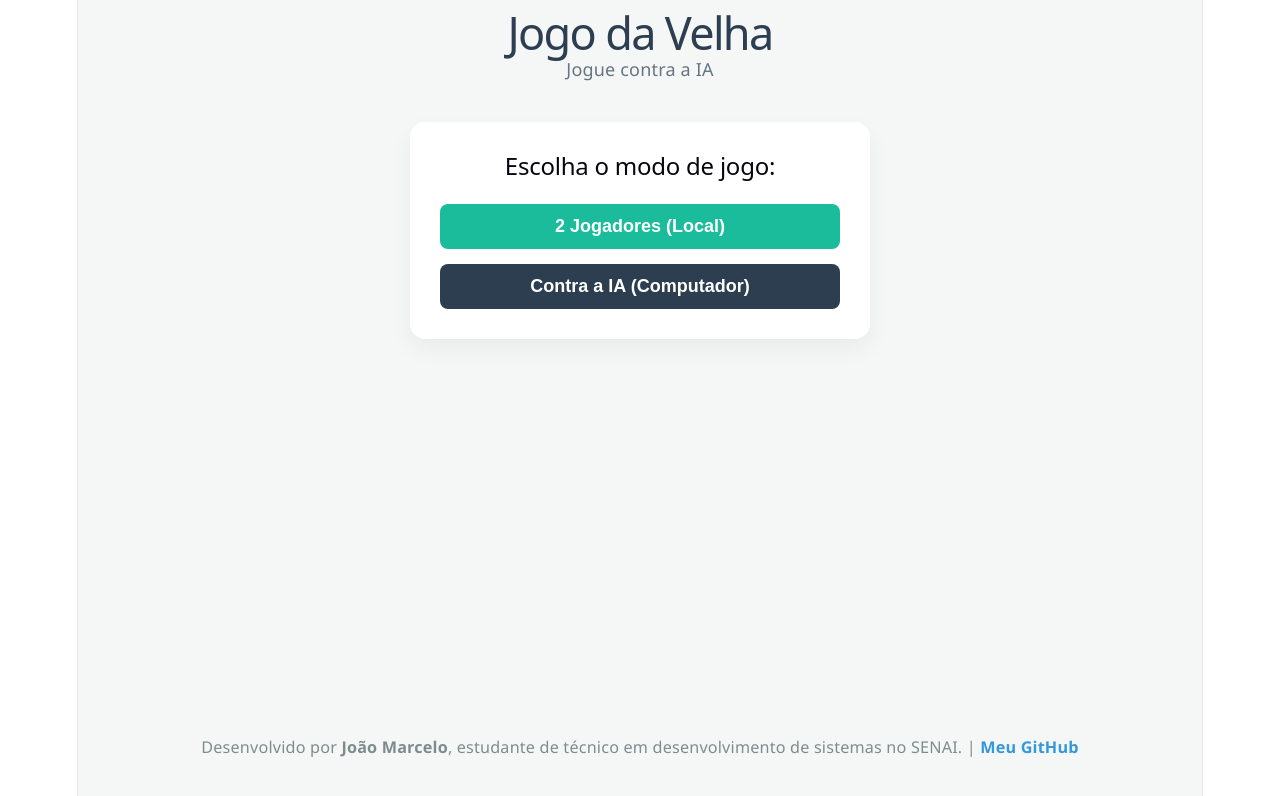
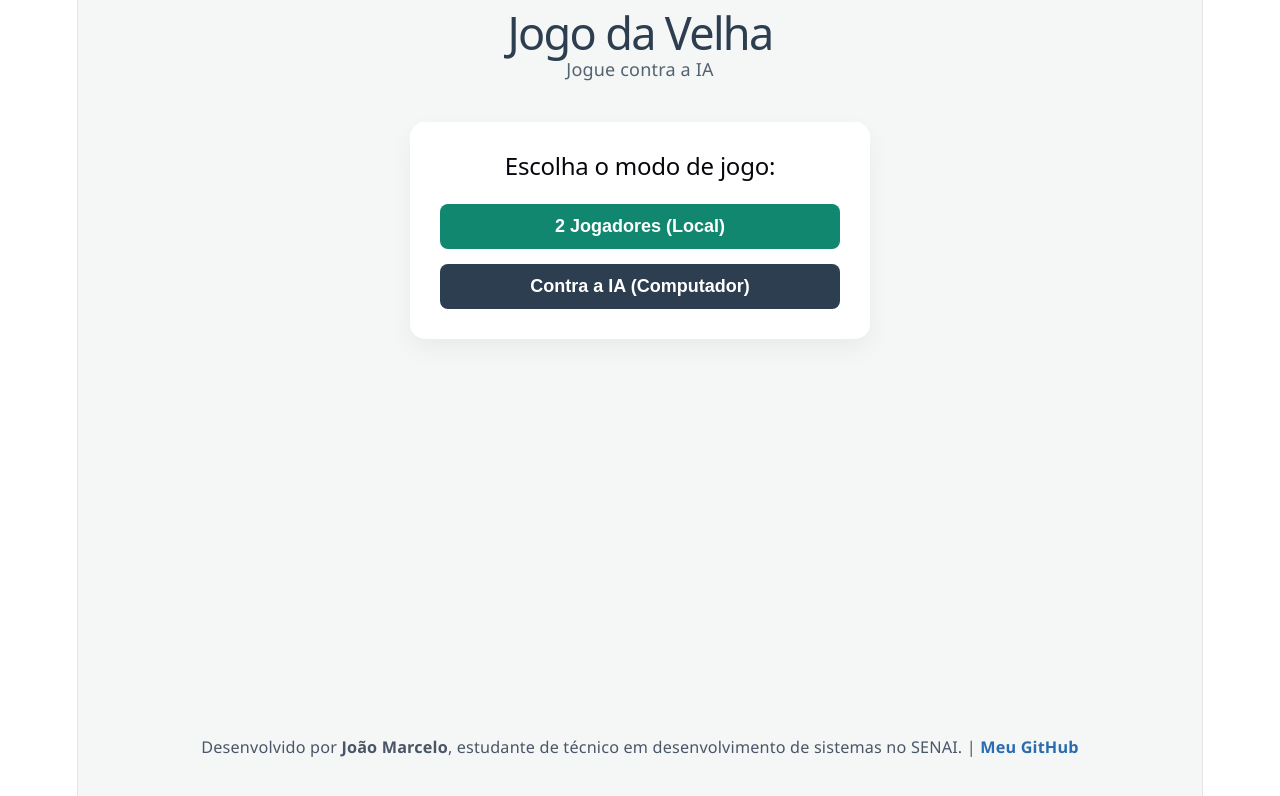
Before and after one commit to Jaosuzart/Tab-news-jogo-da-velha, a React (Vite) app: page / in a window 1280 px wide. Shown: the top 796 px of the page. Built offline with nearby package versions, Linux system fonts and the light colour scheme.

Commit message:
Corrigindo contraste de cores para o PageSpeed

```diff
--- a/index.html
+++ b/index.html
@@ -1,5 +1,5 @@
 <!doctype html>
-<html lang="pt-br">
+<html lang="pt-BR">
   <head>
     <meta charset="UTF-8" />
     <link rel="icon" type="image/svg+xml" href="/favicon.svg" />
--- a/src/App.jsx
+++ b/src/App.jsx
@@ -6,13 +6,13 @@ const colors = {
   text: "#2c3e50",
   boardBg: "#ecf0f1",
   border: "#bdc3c7",
-  x: "#e74c3c",
-  o: "#3498db",
-  accent: "#1abc9c",
-  draw: "#f39c12",
-  easy: "#2ecc71",
-  medium: "#f1c40f",
-  hard: "#e74c3c",
+  x: "#c0392b",
+  o: "#2980b9",
+  accent: "#12876f",
+  draw: "#d35400",
+  easy: "#27ae60",
+  medium: "#d4ac0d",
+  hard: "#c0392b",
 };
 
 const styles = {
@@ -308,7 +308,7 @@ export default function App() {
     <div style={styles.container}>
       <div style={styles.header}>
         <h1 style={styles.title}>Jogo da Velha</h1>
-        <p style={{ margin: 0, opacity: 0.7 }}>Jogue contra a IA</p>
+        <p style={{ margin: 0, color: '#556270' }}>Jogue contra a IA</p>
       </div>
 
       {/* TELA 1: MENU INICIAL */}
@@ -497,7 +497,7 @@ export default function App() {
           paddingBottom: "20px",
           textAlign: "center",
           fontSize: "0.9rem",
-          color: "#7f8c8d",
+          color: "#4a5568",
         }}
       >
         <p>
@@ -508,7 +508,7 @@ export default function App() {
             target="_blank"
             rel="noopener noreferrer"
             style={{
-              color: "#3498db",
+              color: "#2b6cb0",
               textDecoration: "none",
               fontWeight: "bold",
             }}
```
